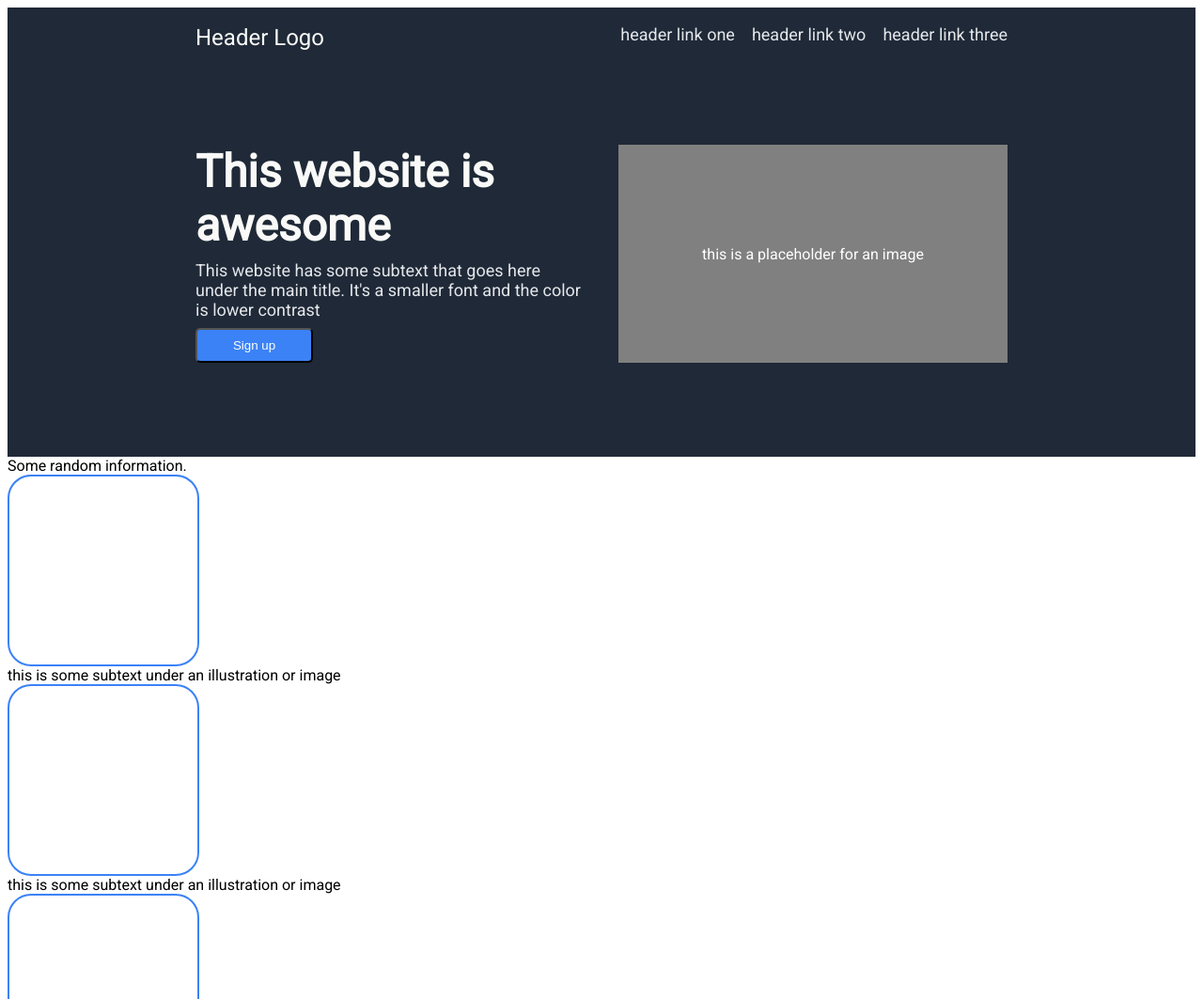
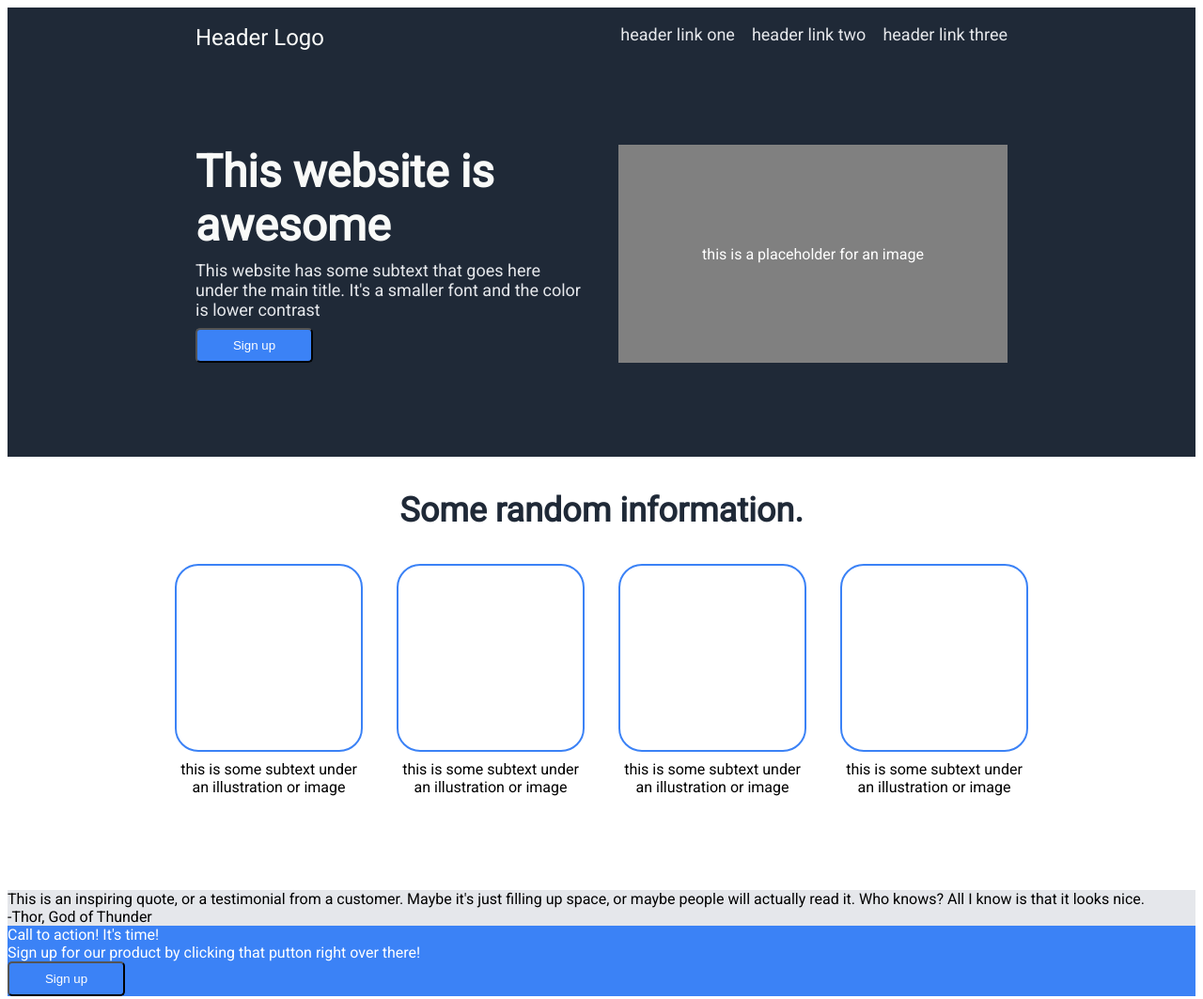
Before and after one commit to kelvinphc/landing-page, a plain HTML site: page index.html in a window 1280 px wide. Shown: the top 1063 px of the page at 94% size. Drawn offline with Linux system fonts and the light colour scheme.

Commit message:
Polish Section 2 and add box-sizing: border-box

```diff
--- a/styles.css
+++ b/styles.css
@@ -1,3 +1,7 @@
+* {
+    box-sizing: border-box;
+}
+
 body {
     font-family: Roboto;
 }
@@ -72,6 +76,29 @@ button {
 
 .section-2 {
     background-color: white;
+    text-align: center;
+}
+
+.title-2 {
+    font-size: 36px;
+    color: #1F2937;
+    font-weight: 900;
+    padding: 36px 0px;
+}
+
+.container-2 {
+    display: flex;
+    justify-content: center;
+    gap: 36px;
+    padding: 0px 200px 100px;
+}
+
+.info {
+    max-width: 400px;
+    display: flex;
+    flex-direction: column;
+    align-items: center;
+    gap: 9px;
 }
 
 .illustration {
```
